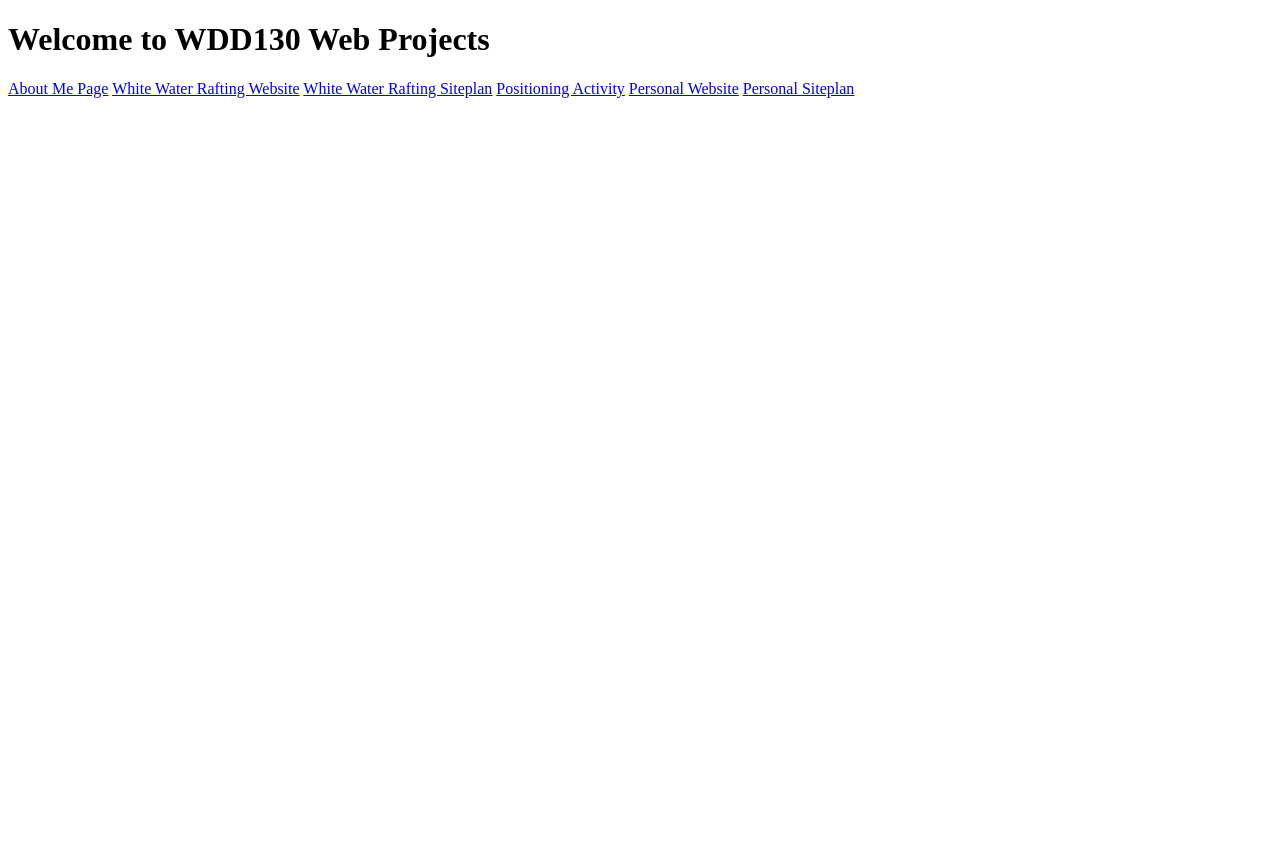
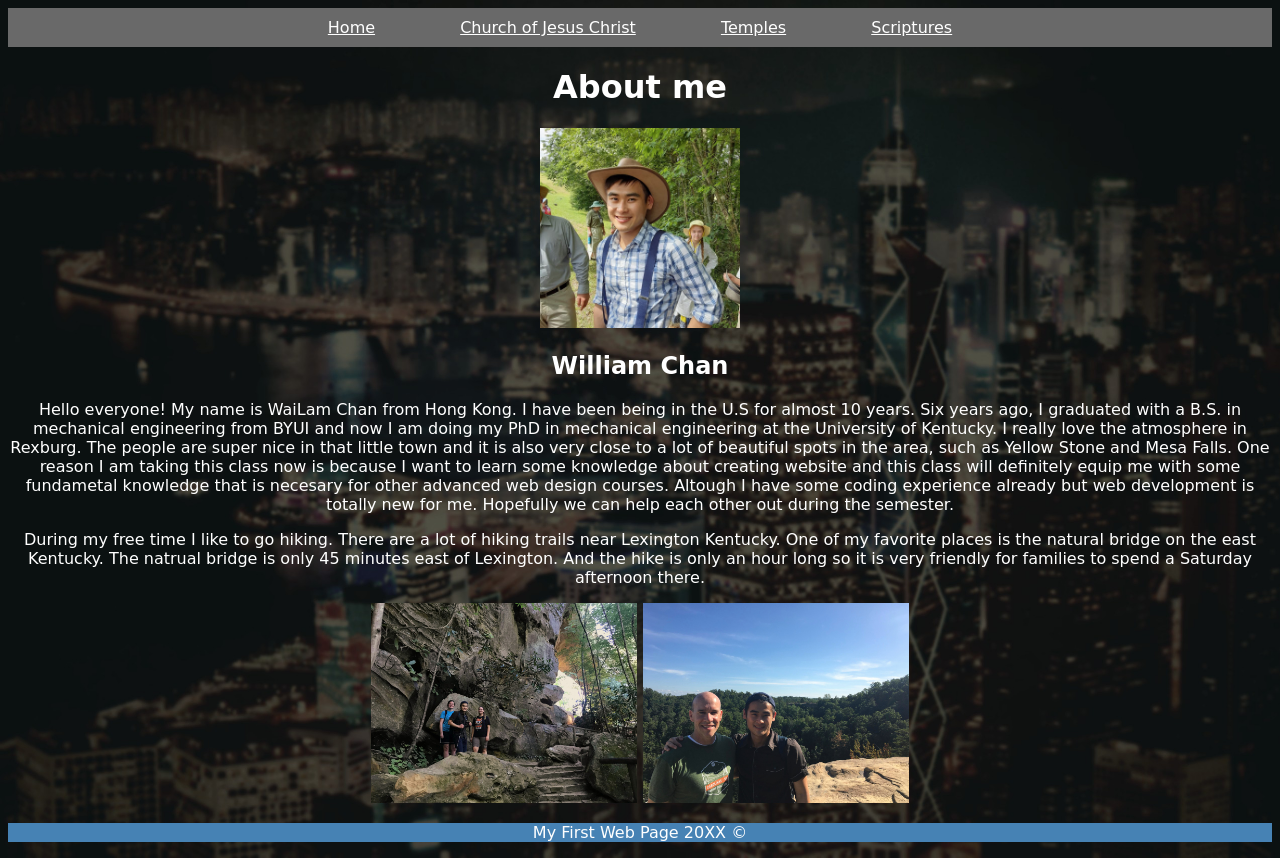
Before and after one commit to cha13004/wdd130, a plain HTML site: page index.html in a window 1280 px wide. Before the commit the page ends 800 px from the top, so only its background shows below. Drawn offline with Linux system fonts and the light colour scheme.

Commit message:
Updated the details

```diff
--- a/index.html
+++ b/index.html
@@ -4,17 +4,35 @@
   <meta charset="UTF-8">
   <meta http-equiv="X-UA-Compatible" content="IE=edge">
   <meta name="viewport" content="width=device-width, initial-scale=1.0">
-  <title>Document</title>
+  <title>Something interesting about me!</title>
+  <link rel="stylesheet" href="week02/styles/style.css">
+
+  <nav>
+    <a href="index.html">Home</a>
+    <a href="https://www.churchofjesuschrist.org">Church of Jesus Christ</a>
+    <a href="https://www.churchofjesuschrist.org/temples">Temples</a>
+    <a href="https://www.churchofjesuschrist.org/study/scriptures">Scriptures</a>
+  </nav>
 </head>
+
 <body>
-  <h1>Welcome to WDD130 Web Projects</h1>
-  <nav>
-    <a href="aboutme/index.html">About Me Page</a>
-    <a href="wwr/index.html">White Water Rafting Website</a>
-    <a href="wwr/site-plan-rafting.html">White Water Rafting Siteplan</a>
-    <a href="positioning.html">Positioning Activity</a>
-    <a href="#">Personal Website</a>
-    <a href="#">Personal Siteplan</a>
-  </nav>
+  <h1>About me</h1>
+  <img src="week02/images/myPicture.jpg" alt="Sorry for not showing the picture" height="200">
+  <h2>William Chan</h2>
+  <main>
+    <p>
+      Hello everyone! My name is WaiLam Chan from Hong Kong. I have been being in the U.S for almost 10 years. Six years ago, I graduated with a B.S. in mechanical engineering from BYUI and now I am doing my PhD in mechanical engineering at the University of Kentucky. I really love the atmosphere in Rexburg. The people are super nice in that little town and it is also very close to a lot of beautiful spots in the area, such as Yellow Stone and Mesa Falls. One reason I am taking this class now is because I want to learn some knowledge about creating website and this class will definitely equip me with some fundametal knowledge that is necesary for other advanced web design courses. Altough I have some coding experience already but web development is totally new for me. Hopefully we can help each other out during the semester.
+    </p>
+    <p>
+      During my free time I like to go hiking. There are a lot of hiking trails near Lexington Kentucky. One of my favorite places is the natural bridge on the east Kentucky. The natrual bridge is only 45 minutes east of Lexington. And the hike is only an hour long so it is very friendly for families to spend a Saturday afternoon there.
+    </p>
+  </main>
+
+  <img src="week02/images/Natural_Bridge.jpg" alt="Sorry for not showing he picure" height="200">
+  <img src="week02/images/Natural_Bridge_withBishop.jpg" alt="Sorry for not showing the picture" height="200">
 </body>
+
+<footer>
+      <p>My First Web Page 20XX &copy</p>
+</footer>
 </html>
```
